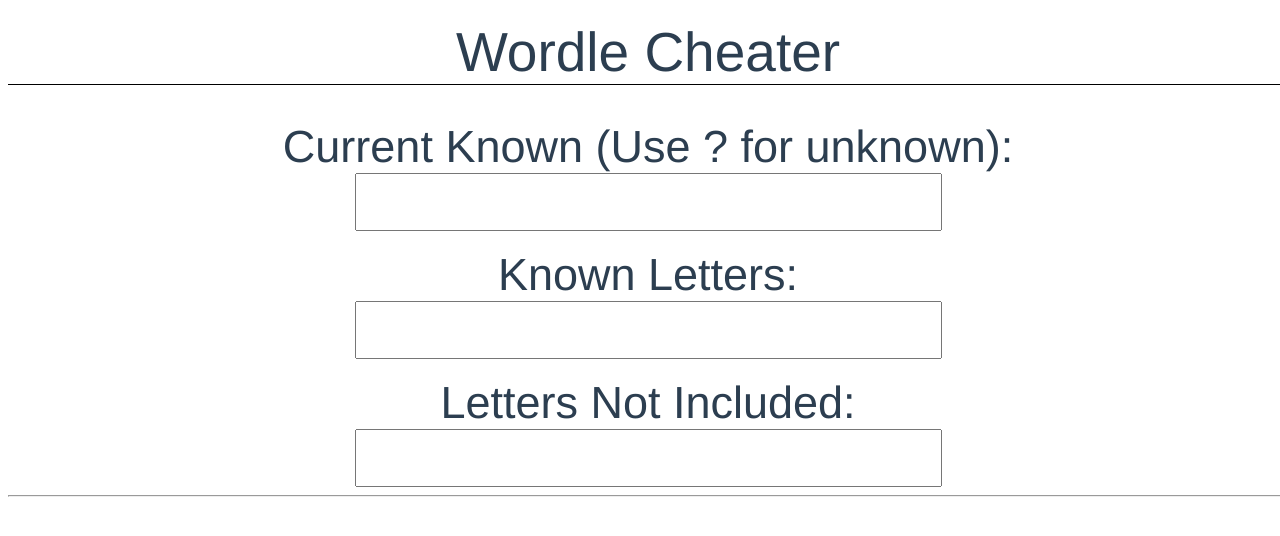
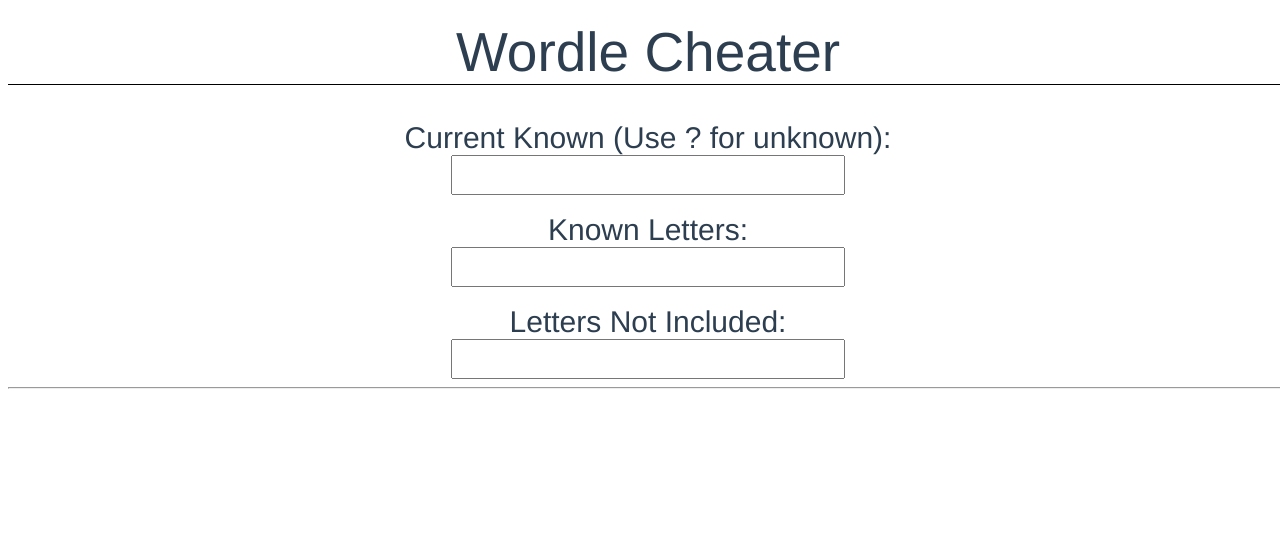
Before and after one commit to kylec32/wordle-cheater, a Vue app: page / in a window 1280 px wide. Shown: the top 536 px of the page. Built offline with nearby package versions, Linux system fonts and the light colour scheme.

Commit message:
Small css fixes. Logic issue with multiple not included characters. Loading icon...sometimes

```diff
--- a/src/components/OptionProvider.vue
+++ b/src/components/OptionProvider.vue
@@ -1,8 +1,57 @@
-const wordlist = require()
-
 <template>
   <div>
-    <label for="current-status">Current Known (Use ? for unknown):</label>
+
+    <label for="current-status">Current Known (Use ? for unknown):    <svg xmlns="http://www.w3.org/2000/svg" v-show="isLoading" xmlns:xlink="http://www.w3.org/1999/xlink" style="margin:auto;" width="40px" height="40px" viewBox="0 0 100 100" preserveAspectRatio="xMidYMid">
+<g transform="rotate(0 50 50)">
+  <rect x="47" y="24" rx="3" ry="6" width="6" height="12" fill="#000000">
+    <animate attributeName="opacity" values="1;0" keyTimes="0;1" dur="1s" begin="-0.9166666666666666s" repeatCount="indefinite"></animate>
+  </rect>
+</g><g transform="rotate(30 50 50)">
+  <rect x="47" y="24" rx="3" ry="6" width="6" height="12" fill="#000000">
+    <animate attributeName="opacity" values="1;0" keyTimes="0;1" dur="1s" begin="-0.8333333333333334s" repeatCount="indefinite"></animate>
+  </rect>
+</g><g transform="rotate(60 50 50)">
+  <rect x="47" y="24" rx="3" ry="6" width="6" height="12" fill="#000000">
+    <animate attributeName="opacity" values="1;0" keyTimes="0;1" dur="1s" begin="-0.75s" repeatCount="indefinite"></animate>
+  </rect>
+</g><g transform="rotate(90 50 50)">
+  <rect x="47" y="24" rx="3" ry="6" width="6" height="12" fill="#000000">
+    <animate attributeName="opacity" values="1;0" keyTimes="0;1" dur="1s" begin="-0.6666666666666666s" repeatCount="indefinite"></animate>
+  </rect>
+</g><g transform="rotate(120 50 50)">
+  <rect x="47" y="24" rx="3" ry="6" width="6" height="12" fill="#000000">
+    <animate attributeName="opacity" values="1;0" keyTimes="0;1" dur="1s" begin="-0.5833333333333334s" repeatCount="indefinite"></animate>
+  </rect>
+</g><g transform="rotate(150 50 50)">
+  <rect x="47" y="24" rx="3" ry="6" width="6" height="12" fill="#000000">
+    <animate attributeName="opacity" values="1;0" keyTimes="0;1" dur="1s" begin="-0.5s" repeatCount="indefinite"></animate>
+  </rect>
+</g><g transform="rotate(180 50 50)">
+  <rect x="47" y="24" rx="3" ry="6" width="6" height="12" fill="#000000">
+    <animate attributeName="opacity" values="1;0" keyTimes="0;1" dur="1s" begin="-0.4166666666666667s" repeatCount="indefinite"></animate>
+  </rect>
+</g><g transform="rotate(210 50 50)">
+  <rect x="47" y="24" rx="3" ry="6" width="6" height="12" fill="#000000">
+    <animate attributeName="opacity" values="1;0" keyTimes="0;1" dur="1s" begin="-0.3333333333333333s" repeatCount="indefinite"></animate>
+  </rect>
+</g><g transform="rotate(240 50 50)">
+  <rect x="47" y="24" rx="3" ry="6" width="6" height="12" fill="#000000">
+    <animate attributeName="opacity" values="1;0" keyTimes="0;1" dur="1s" begin="-0.25s" repeatCount="indefinite"></animate>
+  </rect>
+</g><g transform="rotate(270 50 50)">
+  <rect x="47" y="24" rx="3" ry="6" width="6" height="12" fill="#000000">
+    <animate attributeName="opacity" values="1;0" keyTimes="0;1" dur="1s" begin="-0.16666666666666666s" repeatCount="indefinite"></animate>
+  </rect>
+</g><g transform="rotate(300 50 50)">
+  <rect x="47" y="24" rx="3" ry="6" width="6" height="12" fill="#000000">
+    <animate attributeName="opacity" values="1;0" keyTimes="0;1" dur="1s" begin="-0.08333333333333333s" repeatCount="indefinite"></animate>
+  </rect>
+</g><g transform="rotate(330 50 50)">
+  <rect x="47" y="24" rx="3" ry="6" width="6" height="12" fill="#000000">
+    <animate attributeName="opacity" values="1;0" keyTimes="0;1" dur="1s" begin="0s" repeatCount="indefinite"></animate>
+  </rect>
+</g>
+</svg></label>
     <br/>
     <input id="current-status" class="current-box" v-model="current" maxlength="5">
     <br/>
@@ -37,21 +86,28 @@
       current: '',
       knownLetters: '',
       notIncludedLetters: '',
-      possibleWords: []
+      possibleWords: [],
+      isLoading: false
     }
   },
   watch: {
     knownLetters: function () {
-      this.processOptions()
+      this.runWithLoader(() => this.processOptions())
     },
     current: function () {
-      this.processOptions()
+      this.runWithLoader(() => this.processOptions())
     },
     notIncludedLetters: function () {
-      this.processOptions()
+      this.runWithLoader(() => this.processOptions())
     }
   },
   methods: {
+    runWithLoader: function (callback) {
+      this.isLoading = true
+      this.possibleWords = []
+      callback()
+      this.isLoading = false
+    },
     processOptions: function () {
       if (this.current.length === 0) {
         return
@@ -61,11 +117,10 @@
         regularExpressionString += '.'
       }
       let regularExpression = new RegExp(regularExpressionString)
-      console.log(regularExpression)
       this.possibleWords = possibleAnswers.filter((value) => {
         if (regularExpression.test(value)) {
           if (this.includesCharacters(this.knownLetters.toLowerCase(), value)) {
-            return this.notIncludedLetters.length === 0 || !this.includesCharacters(this.notIncludedLetters.toLowerCase(), value)
+            return this.notIncludedLetters.length === 0 || this.doNotIncludesCharacters(this.notIncludedLetters.toLowerCase(), value)
           }
         }
         return false
@@ -76,9 +131,19 @@
       let tempNeededCharacters = charactersToInclude.split('')
       let returnValue = true
       tempNeededCharacters.forEach((character) => {
-        console.log(character)
         if (targetValue.indexOf(character) < 0) {
-          console.log('false')
+          returnValue = false
+        }
+      })
+
+      return returnValue
+    },
+    doNotIncludesCharacters: function (charactersToNotInclude, targetValue) {
+      // unique here would be nice
+      let tempNeededCharacters = charactersToNotInclude.split('')
+      let returnValue = true
+      tempNeededCharacters.forEach((character) => {
+        if (targetValue.indexOf(character) >= 0) {
           returnValue = false
         }
       })
@@ -91,7 +156,7 @@
 
 <style>
 input, label {
-  font-size: 45px;
+  font-size: 30px;
   max-width: 80%;
 }
 .possible-word {
```
